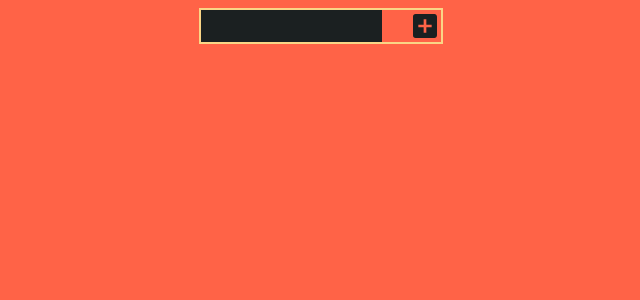
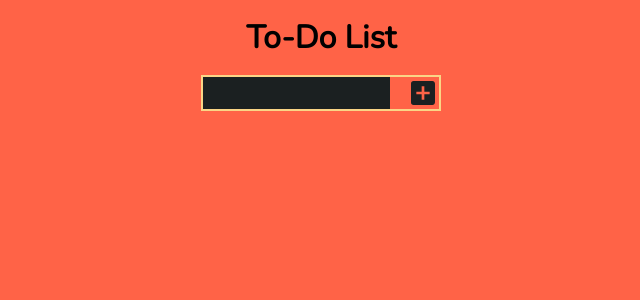
Before and after one commit to GSKang94/React-To-Do, a React (Create React App) app: page / in a window 1280 px wide. Shown: the top 300 px of the page, without its empty margins (319-959 px from the left). Built offline with nearby package versions, Linux system fonts and the light colour scheme.

Commit message:
Added basic styling

```diff
--- a/src/App.js
+++ b/src/App.js
@@ -38,7 +38,8 @@ class App extends Component {
   render() {
     const { taskList, task } = this.state;
     return (
-      <>
+      <div className="container">
+        <h1>To-Do List</h1>
         <form onSubmit={this.handleSubmit}>
           <input
             type="text"
@@ -51,7 +52,7 @@ class App extends Component {
           </button>
         </form>
         <Overview taskList={taskList} deleteTask={this.handleDelete} />
-      </>
+      </div>
     );
   }
 }
--- a/src/App.scss
+++ b/src/App.scss
@@ -1,5 +1,25 @@
+@import url("https://fonts.googleapis.com/css2?family=Nunito:ital,wght@0,400;1,700&display=swap");
+* {
+  margin: 0;
+  padding: 0;
+  -webkit-box-sizing: border-box;
+  -moz-box-sizing: border-box;
+  box-sizing: border-box;
+  scroll-behavior: smooth;
+}
+
 body {
   background-color: tomato;
+  font-family: "Nunito", sans-serif;
+}
+
+.container {
+  text-align: center;
+  width: 20rem;
+  margin: 0 auto;
+  h1 {
+    margin: 1rem 0;
+  }
 }
 
 form {
@@ -13,23 +33,41 @@ form {
     border: none;
     outline: none;
   }
-}
   button {
     padding: 0;
     background: none;
-}
     .add-icon {
       width: 2rem;
       height: 2rem;
       vertical-align: middle;
       color: #1b2021;
     }
-
+  }
   input {
     background-color: #1b2021;
     color: #fad586;
+    font-weight: bold;
+    padding-left: 0.5rem;
+  }
 }
 
-ol {
+.overview {
   user-select: none;
+  margin-top: 3rem;
+  border-radius: 10px;
+  width: 80%;
+  margin: 2rem auto;
+  li {
+    display: flex;
+    padding: 0.6rem;
+    justify-content: space-between;
+    align-items: center;
+    background-color: rgba(250, 213, 134, 0.8);
+    &:nth-child(2n) {
+      background: #fad586;
     }
+    .remove-btn {
+      color: brown;
+    }
+  }
+}
--- a/src/Components/Overview.js
+++ b/src/Components/Overview.js
@@ -3,11 +3,11 @@ import { VscDiffRemoved } from "react-icons/vsc";
 
 function Overview({ taskList, deleteTask }) {
   return (
-    <ol>
+    <ol className="overview">
       {taskList.map((task, i) => (
         <li key={uniqid()}>
           {task}
-          <VscDiffRemoved id={i} onClick={deleteTask} />
+          <VscDiffRemoved id={i} onClick={deleteTask} className="remove-btn" />
         </li>
       ))}
     </ol>
```
Lines whose indentation alone changed are shown as unchanged.
